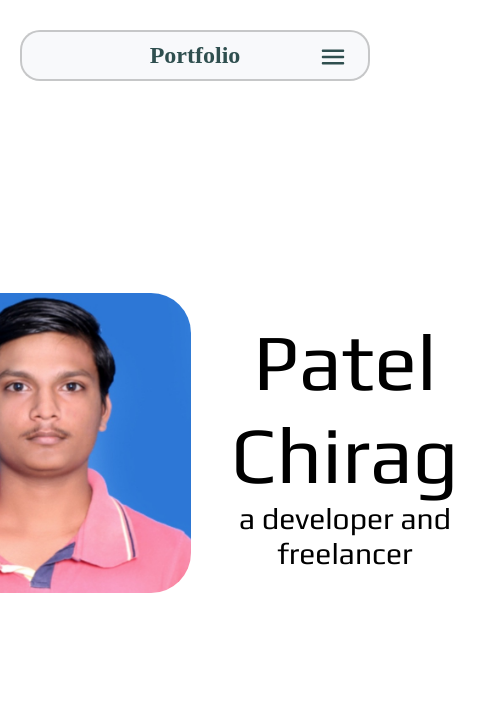
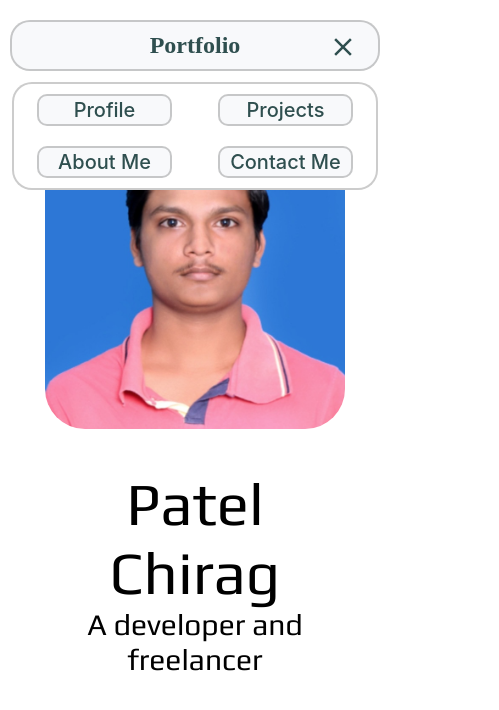
Before and after one commit to chirag389817/Portfolio, a React (Create React App) app: page / in a window 390 px wide. Shown: the top 710 px of the page, 499 px wide, since content can reach past the window. Built offline with nearby package versions, Linux system fonts and the light colour scheme; a web font is replaced by a local one.

Commit message:
made responsive

```diff
--- a/src/components/Navbar.css
+++ b/src/components/Navbar.css
@@ -3,7 +3,7 @@
     position: sticky;
     top: 0.5rem;
     z-index: 2;
-    padding: 1rem;
+    padding: 0.5rem;
 }
 nav {
     padding: 0.5rem 2rem;
@@ -66,13 +66,24 @@ nav {
     }
     .nav-list {
         display: none;
-        justify-content: center;
-        align-items: center;
-        flex-direction: column;
-        height: calc(100vh - 5rem);
+        position: absolute;
+        grid-template-columns: 1fr 1fr;
+        left: 0;
+        top: 3rem;
+        justify-items: center;
+        border-radius: 1rem;
+        border: 2px solid rgba(0, 0, 0, 0.2);
+        background-color: white;
     }
     .nav-item {
         margin: 0.5rem 1rem;
+        background-color: rgba(231, 235, 240, 0.3);
+        padding: 0.1rem 0.3rem;
+        border-radius: 0.5rem;
+        border: 2px solid rgba(0, 0, 0, 0.2);
+        width: 75%;
+        display: flex;
+        justify-content: center;
     }
     .nav-title {
         text-align: center;
--- a/src/components/Navbar.js
+++ b/src/components/Navbar.js
@@ -12,11 +12,11 @@ const navHide = {
 const navShow = {
     bar: "none",
     close: "block",
-    list: "flex"
+    list: "grid"
 };
 
 function Navbar() {
-    const [navStatus, setNavStatus] = useState(navHide);
+    const [navStatus, setNavStatus] = useState(navShow);
     const changeNavStatus = (event) => {
         if (navStatus.bar === "block") setNavStatus(navShow);
         else setNavStatus(navHide);
--- a/src/pages/About.css
+++ b/src/pages/About.css
@@ -43,8 +43,13 @@
 @media only screen and (max-width: 850px) {
     .aitem-con {
         grid-template-columns: 1fr;
+        justify-items: left;
     }
-    .aimage-con {
-        justify-content: space-between;
+    .aimage-con img {
+        width: 8rem;
+    }
+    .aimage-con .name {
+        font-size: 1.6rem;
+        text-align: center;
     }
 }
--- a/src/pages/Contact.css
+++ b/src/pages/Contact.css
@@ -12,6 +12,7 @@
 }
 .form-mail .item {
     padding: 0.5rem;
+    text-align: right;
 }
 .form-mail h3 {
     color: #2663a8;
--- a/src/pages/Profile.css
+++ b/src/pages/Profile.css
@@ -22,3 +22,12 @@ p.name {
 p.skill {
     font-size: 1.5rem;
 }
+
+@media only screen and (max-width: 850px) {
+    .profile-container {
+        flex-direction: column;
+    }
+    p.name {
+        font-size: 3rem;
+    }
+}
--- a/src/pages/Profile.js
+++ b/src/pages/Profile.js
@@ -8,7 +8,7 @@ function Profile() {
             <img src={pimage} alt="pimage" id="pimage" />
             <div className="ptext">
                 <p className="name">Patel Chirag</p>
-                <p className="skill">a developer and freelancer</p>
+                <p className="skill">A developer and freelancer</p>
             </div>
         </div>
     );
```
